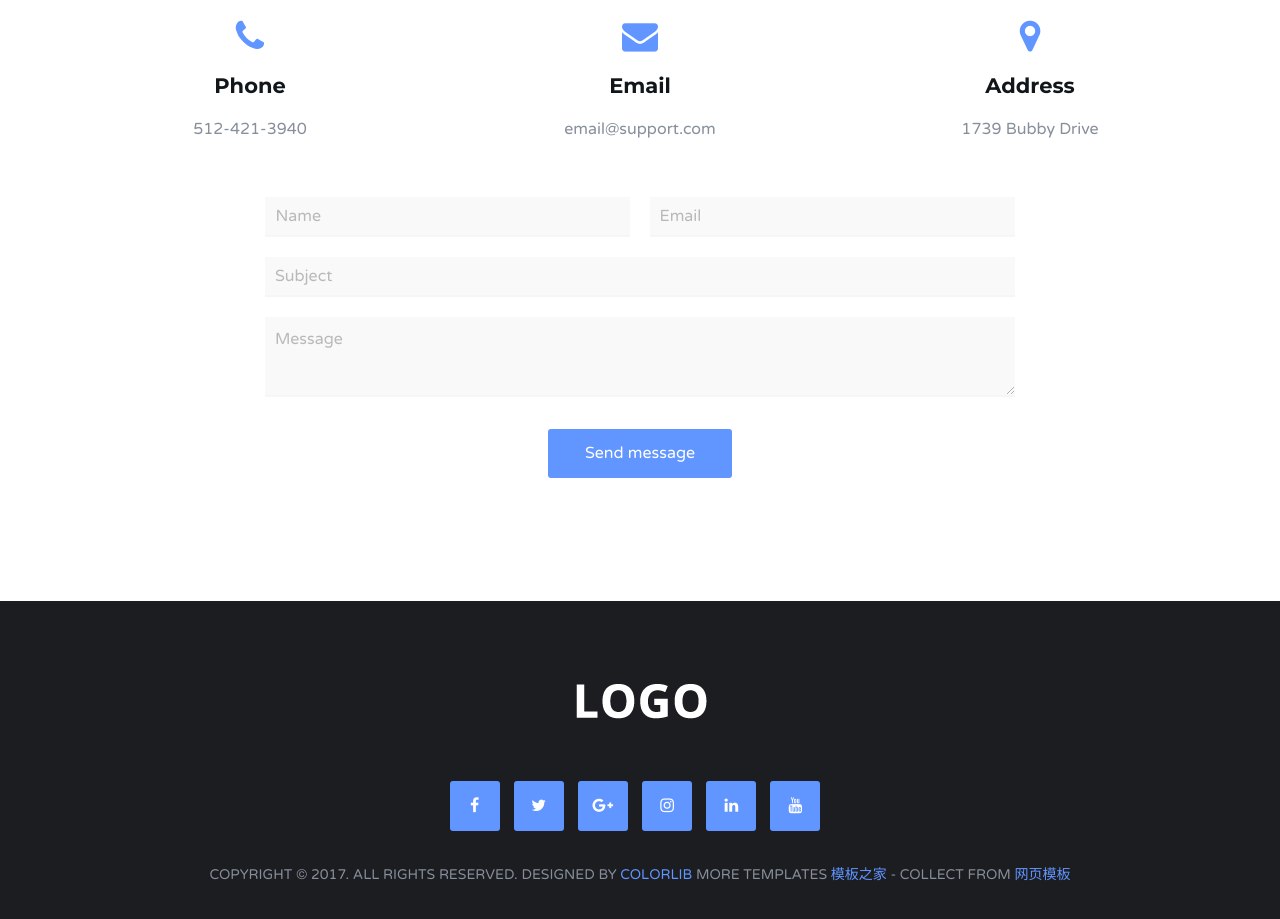
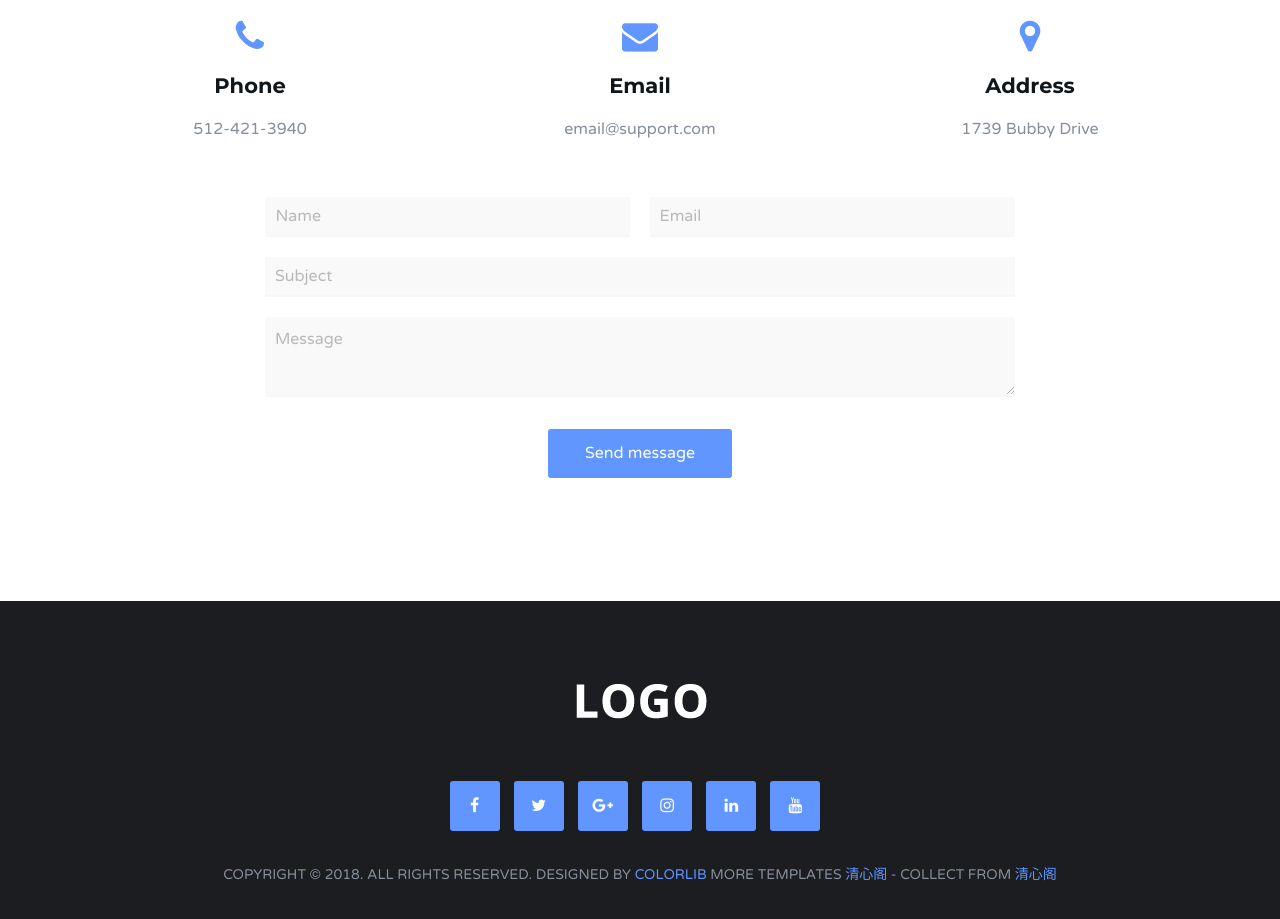
Before and after one commit to twologbook/qingxinge.github.io, a plain HTML site: page index.html in a window 1280 px wide. Shown: the part 7722-8641 px from the top of the page. Drawn offline with Linux system fonts and the light colour scheme.

```diff
--- a/index.html
+++ b/index.html
@@ -422,7 +422,7 @@
 
 	</div>
 	<!-- /Why Choose Us -->
-	<div class="tlinks">Collect from <a href="http://www.cssmoban.com/" >网页模板</a></div>
+	<div class="tlinks">Collect from <a href="https://twologbook.github.io/qingxinge.github.io/" >清心阁</a></div>
 
 
 	<!-- Numbers -->
@@ -917,7 +917,7 @@
 
 					<!-- footer copyright -->
 					<div class="footer-copyright">
-						<p>Copyright © 2017. All Rights Reserved. Designed by <a href="#" target="_blank">Colorlib</a> More Templates <a href="http://www.cssmoban.com/" target="_blank" title="模板之家">模板之家</a> - Collect from <a href="http://www.cssmoban.com/" title="网页模板" target="_blank">网页模板</a></p>
+						<p>Copyright © 2018. All Rights Reserved. Designed by <a href="#" target="_blank">Colorlib</a> More Templates <a href="https://twologbook.github.io/qingxinge.github.io/" target="_blank" title="清心阁">清心阁</a> - Collect from <a href="https://twologbook.github.io/qingxinge.github.io/" title="清心阁" target="_blank">清心阁</a></p>
 					</div>
 					<!-- /footer copyright -->
 
```
